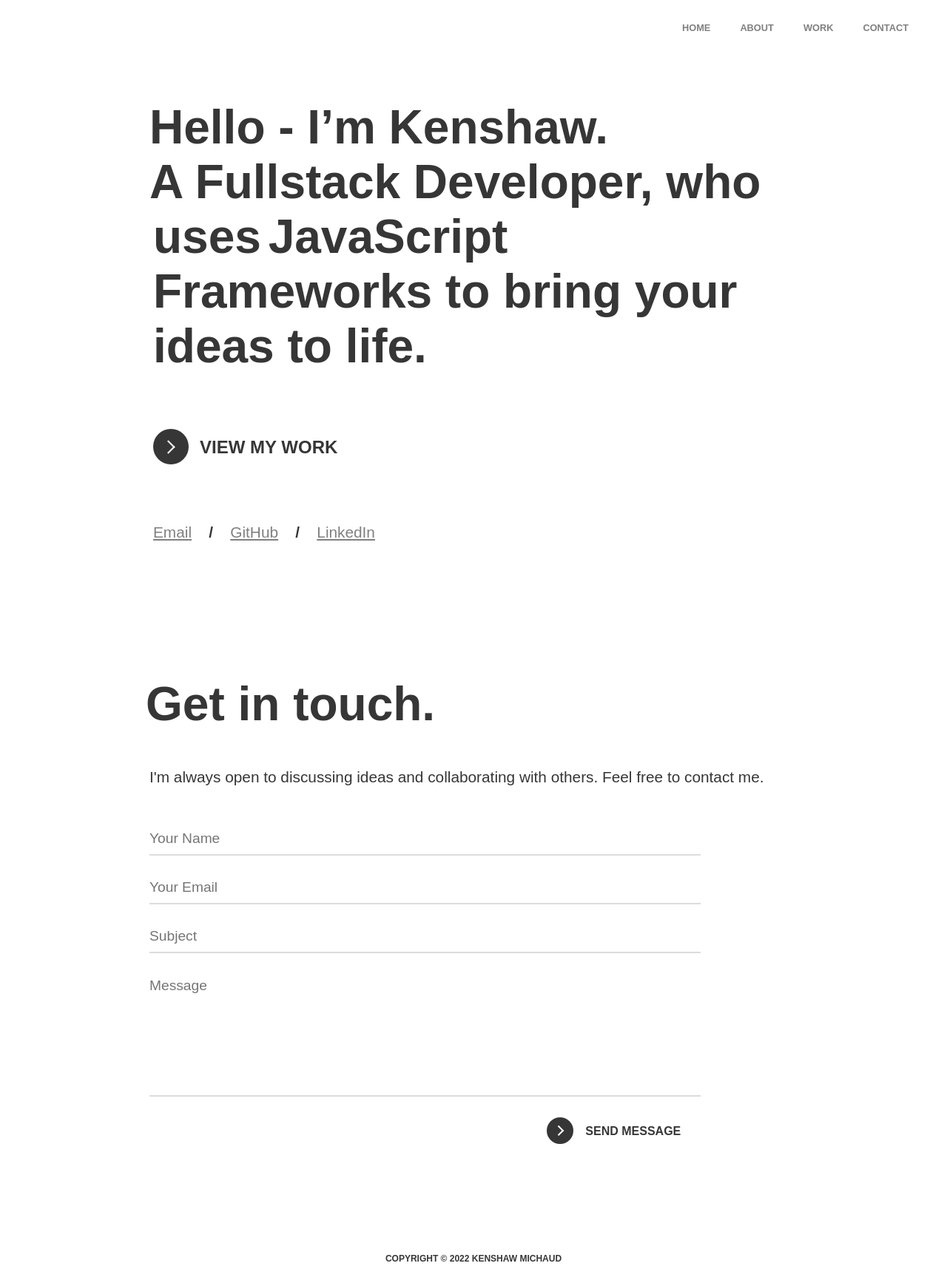
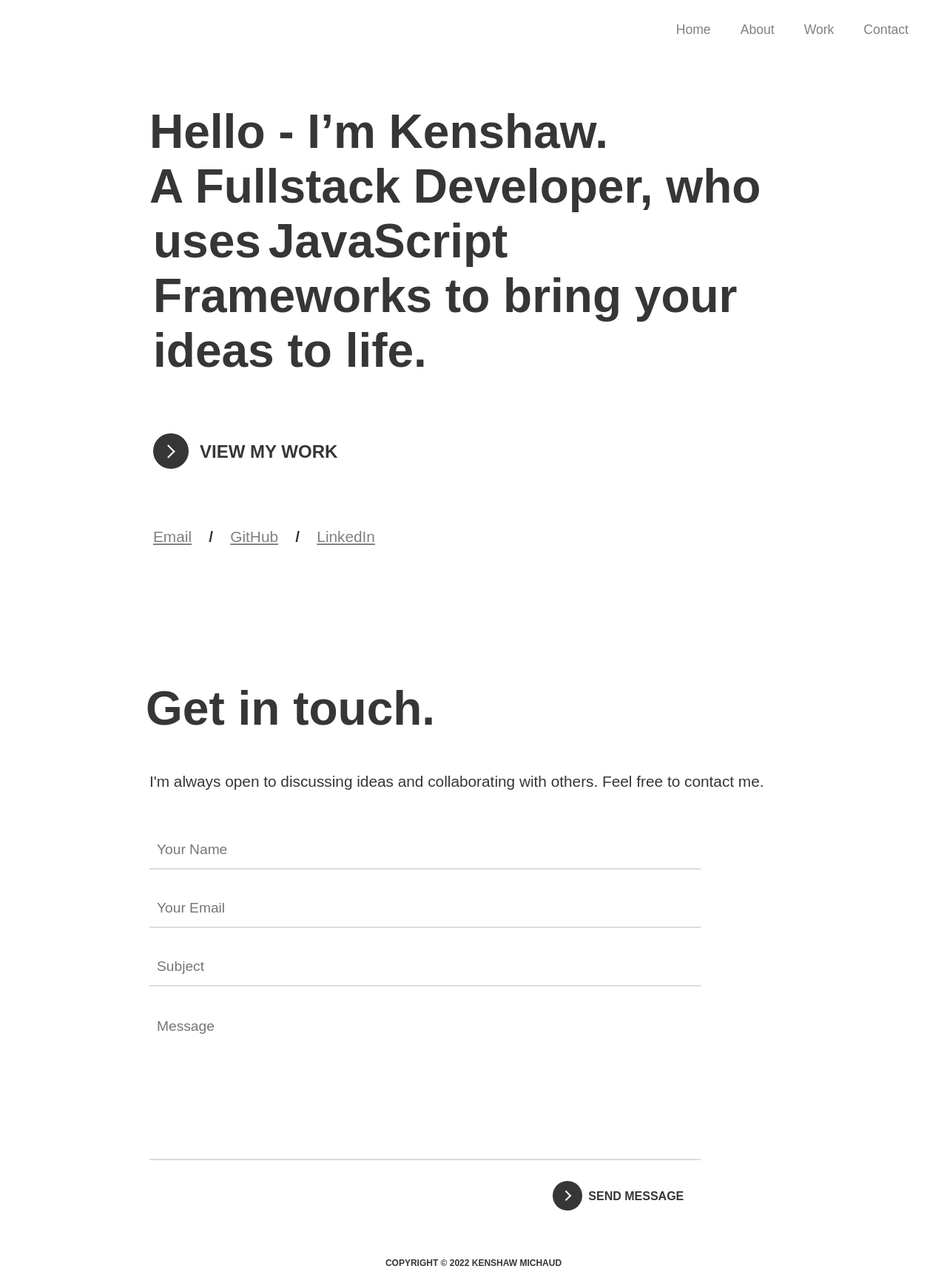
Before and after one commit to ken862734801/ken862734801.github.io, a React (Create React App) app: page / in a window 1280 px wide. Shown: the whole page at 74% size. Built offline with nearby package versions, Linux system fonts and the light colour scheme.

Commit message:
Add green highlight on valid input

```diff
--- a/src/components/Contact/contact.css
+++ b/src/components/Contact/contact.css
@@ -37,11 +37,28 @@ h1{
     min-width:380px;
 }
 .form-input-container > input{
-    padding:5px 0px;
+    padding:10px 10px;
     font-size:1.2em;
     border:none;
     outline:none;
     width:100%;
+    margin-bottom:-5px;
+    height:50px;
+}
+
+input:placeholder-shown, textarea:placeholder-shown{
+    background-color: white !important;
+}
+input:valid{
+    background-color: rgba(196, 224, 196, 0.692);
+    margin-bottom:-5px;
+}
+textarea:valid{
+    background-color: rgba(196, 224, 196, 0.692);
+    margin-bottom:-9px;
+}
+input:invalid{
+    background-color: red;
 }
 .form-text-container{
     padding:5px 0px;
@@ -54,11 +71,14 @@ textarea{
     resize: none;
     outline: none;
     border:none;
-    height:150px;
+    height:200px;
     width:100%;
     font-family: Arial, Helvetica, sans-serif;
     font-size:1.2em;
+    padding:10px 10px;
+    margin-bottom:-9px;
 }
+
 .form-button-wrapper{
     width:85%;
     min-width:380px;
@@ -79,15 +99,15 @@ button {
     font-family: inherit;
   }
   button.submit-button {
-    width: 13rem;
+    width: 12.5rem;
     height: auto;
   }
   button.submit-button .circle {
     transition: all 0.45s cubic-bezier(0.65, 0, 0.076, 1.25);
     position: relative;
     margin: 0;
-    width: 2.25rem;
-    height: 2.25rem;
+    width: 2.5rem;
+    height: 2.5rem;
     background:var(--font);
     border-radius: 1.625rem;
   }
@@ -101,7 +121,7 @@ button {
   }
   button.submit-button .circle .icon.arrow {
     transition: all 0.45s cubic-bezier(0.65, 0, 0.076, 1);
-    left: 0.50rem;
+    left: 0.65rem;
     width: 0.90rem;
     height: 0.065rem;
     background: none;
@@ -128,7 +148,7 @@ button {
     margin: 0 0 0 1.65rem;
     color: var(--font);
     font-weight: 700;
-    line-height: .88;
+    line-height: 1.08;
     font-size:1em;
     text-align: center;
     text-transform: uppercase;
--- a/src/components/Contact/index.jsx
+++ b/src/components/Contact/index.jsx
@@ -14,25 +14,25 @@ function Contact () {
                         <div className='form-input-wrapper'>
                             <div className='form-input-error'></div>
                             <div className='form-input-container'>
-                                <input type='text' placeholder='Your Name'></input>
+                                <input type='text' placeholder='Your Name' required></input>
                             </div>
                         </div>
                         <div className="form-input-wrapper">
                             <div className='form-input-error'></div>
                             <div className='form-input-container'>
-                                <input type='text' placeholder='Your Email'></input>
+                                <input type='text' placeholder='Your Email' required></input>
                             </div>
                         </div>
                         <div className="form-input-wrapper">
                             <div className='form-input-error'></div>
                             <div className='form-input-container'>
-                                <input type='text' placeholder='Subject'></input>
+                                <input type='text' placeholder='Subject' required></input>
                             </div>
                         </div>
                         <div className='form-text-wrapper'>
                             <div className='form-input-error'></div>
                             <div className='form-text-container'>
-                                <textarea placeholder='Message'></textarea>
+                                <textarea placeholder='Message' required></textarea>
                             </div>
                         </div>
                         <div className='form-button-wrapper'>
--- a/src/components/Header/header.css
+++ b/src/components/Header/header.css
@@ -15,12 +15,13 @@ navbar > a{
    margin:0px 20px;
    padding:30px 0px;
    color:var(--font);
-   font-size:0.80em;
+   font-size:1.1em;
    cursor:pointer;
-   font-weight: 600;
+   /* font-weight: 600; */
    text-decoration: none;
    color:gray;
-   text-transform: uppercase;
+   transition: 0.3s ease;
+   /* text-transform: uppercase; */
 }
 navbar > a:hover{
     color:var(--font);
--- a/src/components/Home/home.css
+++ b/src/components/Home/home.css
@@ -110,6 +110,7 @@ button {
     text-decoration: underline;
     color:gray;
     font-size: 1.3em;
+    transition: 0.3s ease;
 }
 .link-container > a:hover{
     color:var(--font);
```
